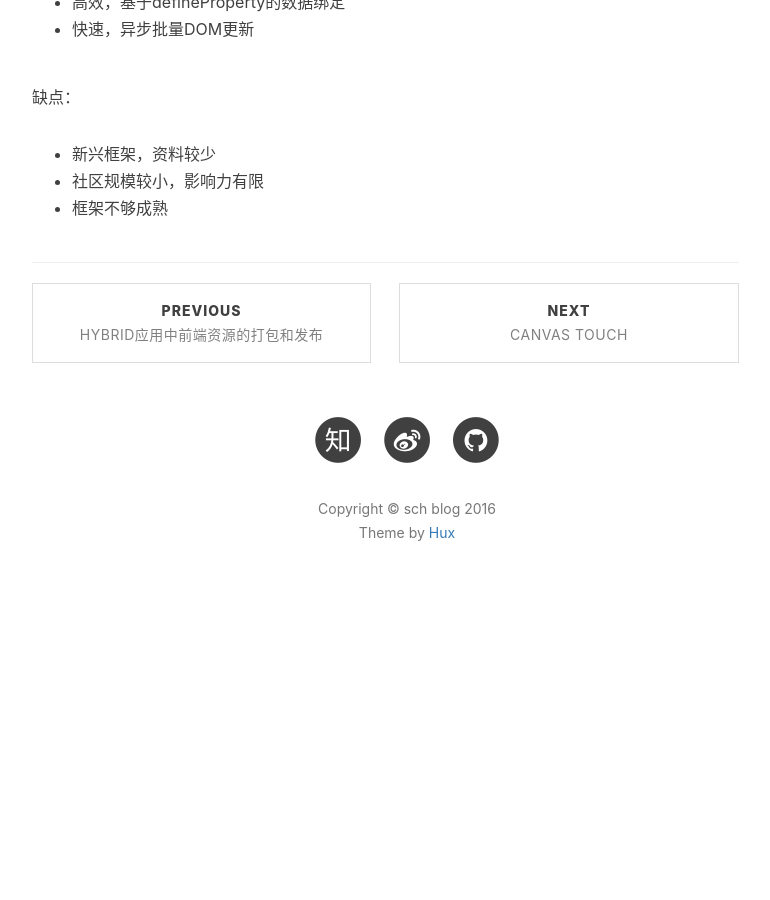
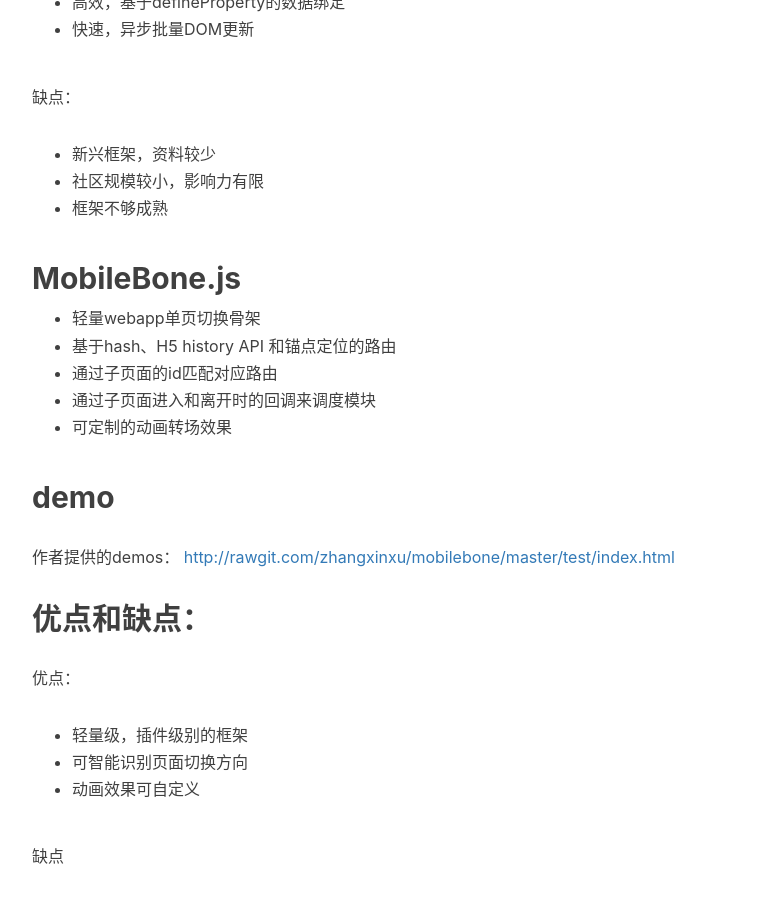
Before and after one commit to mainpage/mainpage.github.io, a Jekyll site: the page built from _posts/2016-8-23-h5-spa-framwork.markdown, in a window 1280 px wide and 900 px high, scrolled down 6100 px. Shown: the whole window, without its empty margins (233-1003 px from the left). Built offline with Jekyll 4.4.1, drawn with Linux system fonts in a browser that asks for light colours; nearby versions of some CDN libraries; comment, search, counter and statistics services are not loaded; before the commit the page ends 6737 px from its top, so only the background shows below that; some of the changed text lies outside the part shown.

Commit message:
文章修改

```diff
--- a/_posts/2016-8-23-h5-spa-framwork-slide.html
+++ b/_posts/2016-8-23-h5-spa-framwork-slide.html
@@ -263,6 +263,43 @@
               * 框架不够成熟
             </script>
         </section>
+        <section data-markdown>
+            <script type="text/template">
+              ## MobileBone.js
+
+              * 轻量webapp单页切换骨架
+              * 基于hash、H5 history API 和锚点定位的路由
+              * 通过子页面的id匹配对应路由
+              * 通过子页面进入和离开时的回调来调度模块
+              * 可定制的动画转场效果
+            </script>
+        </section>
+        <section data-markdown>
+            <script type="text/template">
+              ## demo
+
+              作者提供的demos：
+              [http://rawgit.com/zhangxinxu/mobilebone/master/test/index.html](http://rawgit.com/zhangxinxu/mobilebone/master/test/index.html)
+            </script>
+        </section>
+        <section data-markdown>
+            <script type="text/template">
+              ## 优点：
+
+              * 轻量级，插件级别的框架
+              * 可智能识别页面切换方向
+              * 动画效果可自定义
+            </script>
+        </section>
+        <section data-markdown>
+            <script type="text/template">
+              ## 缺点
+
+              * 页面切换不支持url传参
+              * 仅提供了切换骨架，应用的管理完全需要手动
+              * 代码组织不够优雅
+            </script>
+        </section>
       </div>
     </div>
 
--- a/_posts/2016-8-23-h5-spa-framwork.markdown
+++ b/_posts/2016-8-23-h5-spa-framwork.markdown
@@ -218,3 +218,30 @@
 * 新兴框架，资料较少
 * 社区规模较小，影响力有限
 * 框架不够成熟
+
+## MobileBone.js
+
+* 轻量webapp单页切换骨架
+* 基于hash、H5 history API 和锚点定位的路由
+* 通过子页面的id匹配对应路由
+* 通过子页面进入和离开时的回调来调度模块
+* 可定制的动画转场效果
+
+## demo
+
+作者提供的demos：
+[http://rawgit.com/zhangxinxu/mobilebone/master/test/index.html](http://rawgit.com/zhangxinxu/mobilebone/master/test/index.html)
+
+## 优点和缺点：
+
+优点：
+
+* 轻量级，插件级别的框架
+* 可智能识别页面切换方向
+* 动画效果可自定义
+
+缺点
+
+* 页面切换不支持传参
+* 仅提供了切换骨架，应用的管理完全需要手动
+* 代码组织不够优雅
```
